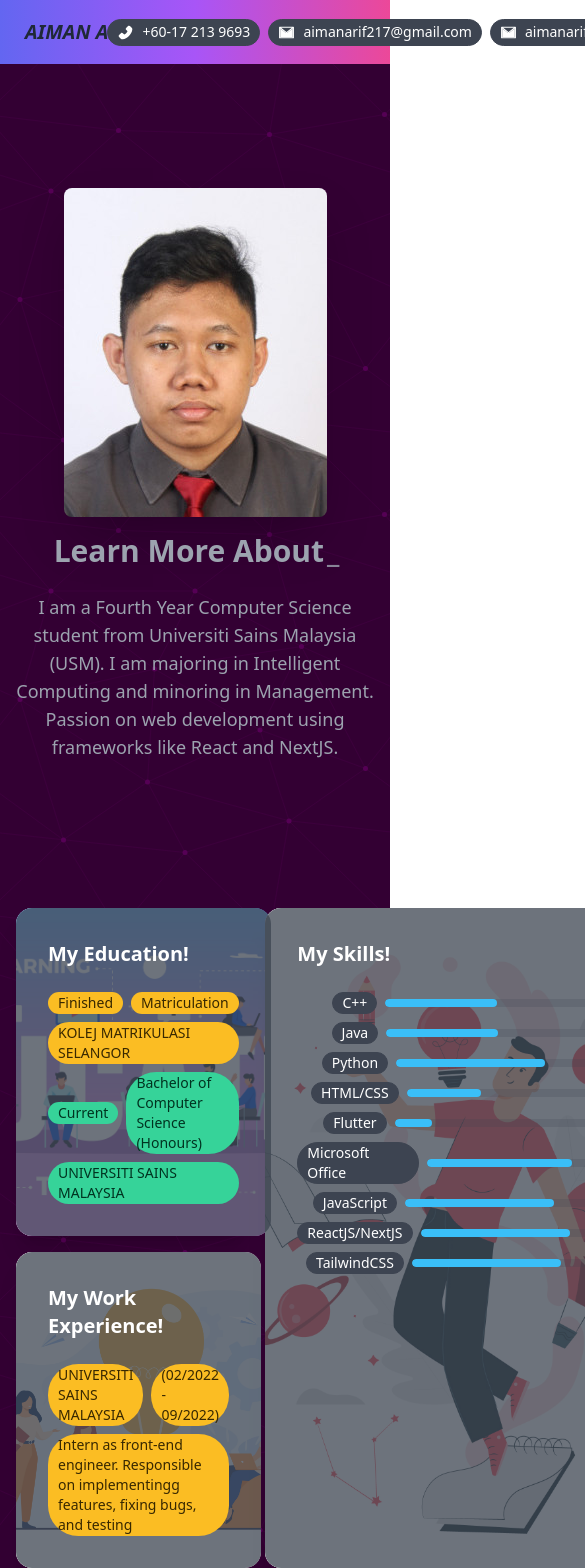
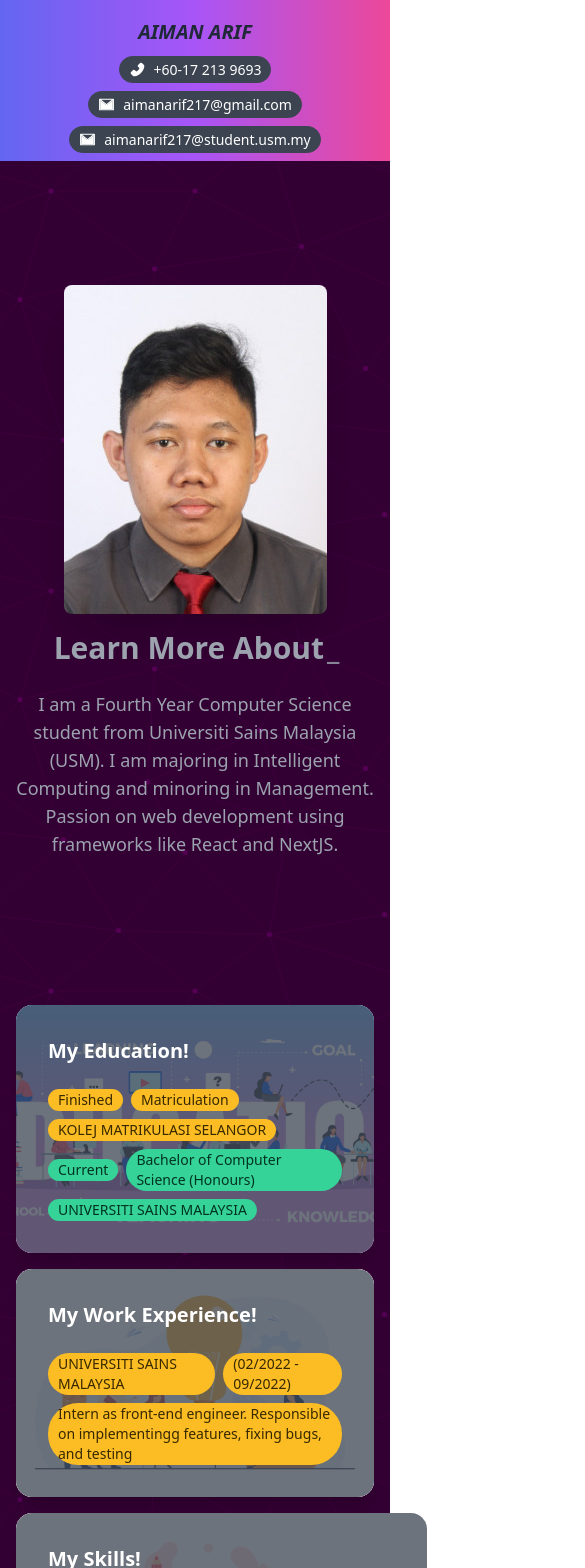
Before and after one commit to Aiman217/aiman-portfolio, a Next.js app: page / in a window 390 px wide. Shown: the top 1568 px of the page, 585 px wide, since content can reach past the window. Built offline with nearby package versions, Linux system fonts and the light colour scheme.

Commit message:
Finish commit.

```diff
--- a/components/Navbar.jsx
+++ b/components/Navbar.jsx
@@ -4,11 +4,11 @@ import { AiFillPhone, AiTwotoneMail } from "react-icons/ai";
 const Navbar = () => {
   return (
     <>
-      <div className="navbar bg-gradient-to-r from-indigo-500 via-purple-500 to-pink-500">
+      <div className="navbar bg-gradient-to-r from-indigo-500 via-purple-500 to-pink-500 px-4 flex-col xl:flex-row">
         <div className="flex-1">
           <a className="btn btn-ghost font-bold italic text-xl">Aiman Arif</a>
         </div>
-        <div className="flex-none gap-2">
+        <div className="flex-col lg:flex-row lg:flex-none gap-2">
           <div className="badge h-full">
             <AiFillPhone size={25} className="pr-2" />
             +60-17 213 9693
--- a/pages/index.js
+++ b/pages/index.js
@@ -17,8 +17,8 @@ export default function Home() {
         <Navbar />
         <div className="bg=[url('/background.svg')]">
           <Hero />
-          <div className="grid grid-cols-3 gap-4 px-4 pb-20">
-            <div className="col-span-2 flex flex-col gap-4">
+          <div className="grid grid-cols-1 lg:grid-cols-3 gap-4 px-4 pb-20">
+            <div className="lg:col-span-2 flex flex-col gap-4">
               <Education />
               <Work />
             </div>
```
